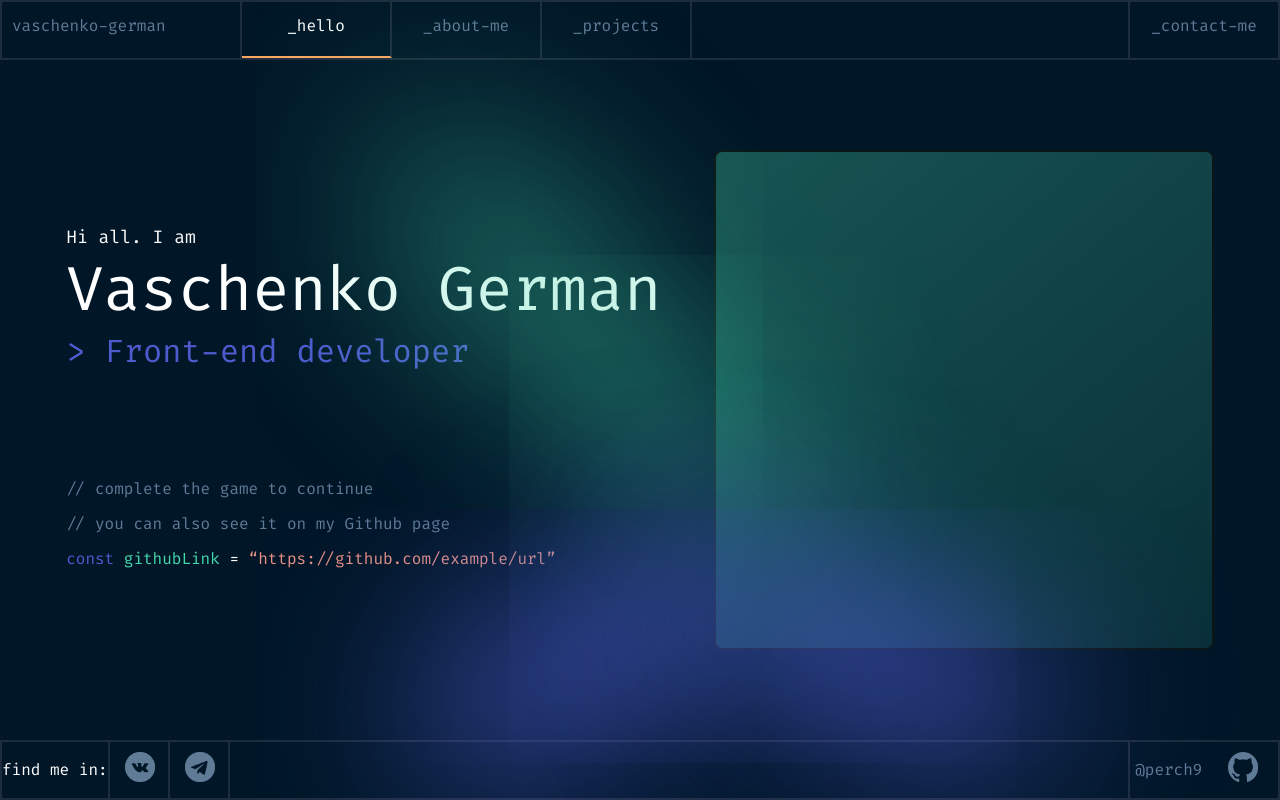
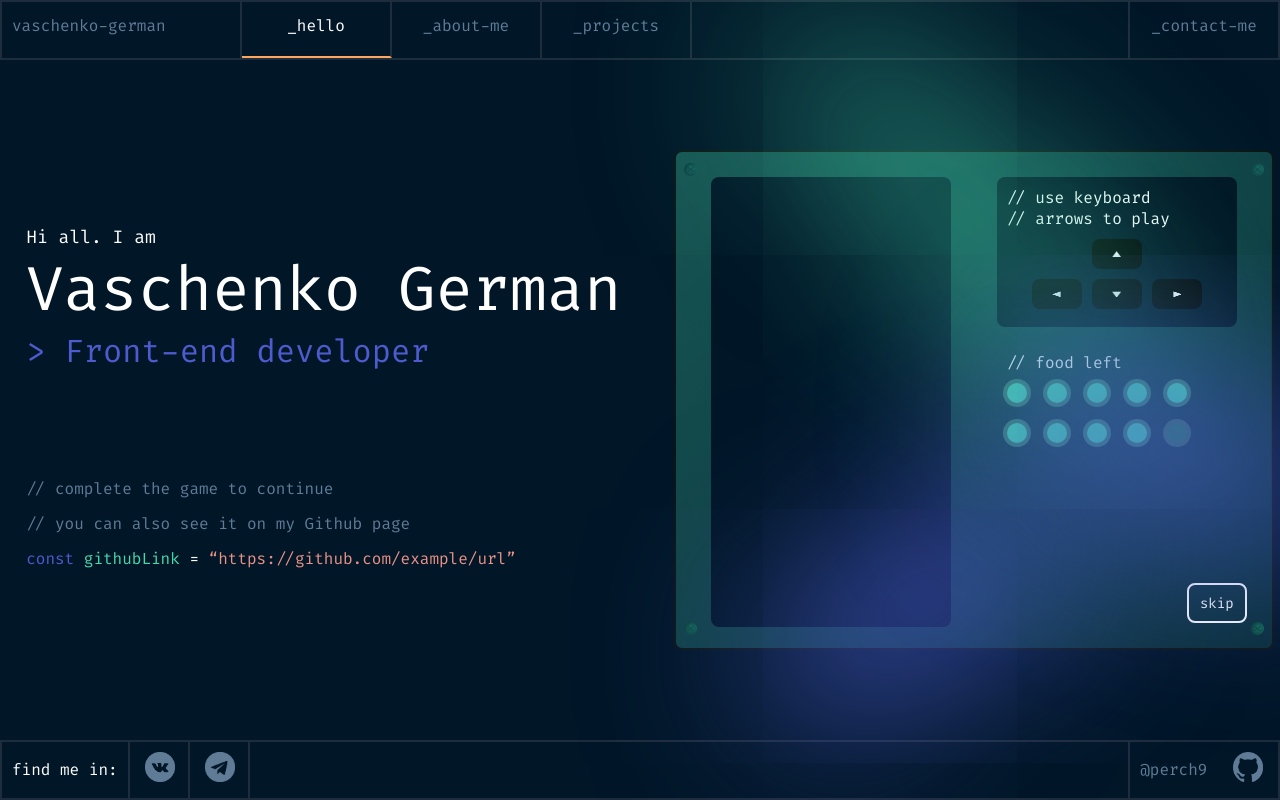
Before and after one commit to perch9/portfolio-website, a plain HTML site: page pages/index.html in a window 1280 px wide. Drawn offline with Linux system fonts and the light colour scheme.

Commit message:
update game panel design

```diff
--- a/css/style.css
+++ b/css/style.css
@@ -22,6 +22,8 @@
     --contentMargin: calc( (var(--mainHeight) - var(--contentHeight)) / 2 );
     --contentHeight: 600px;
     --gameHeight:500px;
+    --gameElementHeight:450px;
+    --gamePadding:calc((var(--gameHeight) - var(--gameElementHeight)) / 2 );
 }
 
 header,footer {
@@ -86,7 +88,7 @@ main {
     justify-content: space-around;
     margin: 0 auto;
     margin-bottom: var(--contentMargin);
-    width: 1200px;
+    width: 1300px;
     height: var(--contentHeight);
 }
 
@@ -145,15 +147,18 @@ main {
 }
 
 .game {
+    position: relative;
     margin-top: calc((var(--contentHeight) - 500px) / 2 );
     background: linear-gradient(140deg, rgba(23, 85, 83, 100%), rgba(67, 217, 173, 13%));
-    width: 500px;
+    width: 600px;
     height: var(--gameHeight);
     border: #0C1616 2px solid;
     border-radius: 8px;
+    padding: var(--gamePadding);
+    gap: 25px;
 }
 
-.github,.social {
+.github,.social,.game {
     display: flex;
     flex-direction: row;
     justify-content: space-around;
@@ -171,12 +176,13 @@ main {
 
 .social .label,.username {
     line-height: 55px;
+    padding: 0 10px;
 }
 
 .green-light {
     transform: rotate(45deg);
-    top: 270px;
-    right: 500px;
+    top: 70px;
+    right: 100px;
     width: 400px;
     height: 0px;
     position: absolute;
@@ -190,16 +196,150 @@ main {
 
 .first {
     transform: rotate(150deg);
-    top: 600px;
-    right: 600px;
+    top: 450px;
+    right: 250px;
     width: 200px;
     height: 0px;
 }
 
 .second {
     transform: rotate(200deg);
-    top: 600px;
-    right: 300px;
+    top: 300px;
+    right: 0px;
     width: 200px;
     height: 0px;
 }
+
+canvas {
+    width: 240px;
+    height: var(--gameElementHeight);
+    background-color: #011627;
+    border-radius: 8px;
+}
+
+.game-info {
+    width: 240px;
+    height: var(--gameElementHeight);
+}
+
+.bolt {
+    position: absolute;
+}
+
+.right-template {
+    position: relative;
+}
+
+.top-left {
+    top:60px;
+    left: 10px;
+}
+
+.top-right {
+    top:60px;
+    right: 10px;
+}
+
+.bottom-left {
+    bottom:60px;
+    left: 10px;
+}
+
+.bottom-right {
+    bottom:60px;
+    right: 10px;
+}
+
+.controls-info {
+    background-color: #011423;
+    height: 150px;
+    border-radius: 8px;
+    padding: 10px;
+}
+
+.controls-info p {
+    color: white;
+}
+
+.controls-buttons {
+    margin: 10px auto;
+    justify-content: center;
+    display: grid;
+    grid-template-areas:
+    ". up ."
+    "left-arrow down right-arrow";
+    gap: 10px;
+}
+
+.control-button {
+    width: 50px;
+    height: 30px;
+    background-color: black;
+    border-radius: 8px;
+    color: white;
+    text-align: center;
+    padding: 2px;
+}
+
+.control-button img {
+    width: 9px;
+    height: 6.5px;
+}
+
+.up {
+    grid-area: up;
+}
+
+.down {
+    grid-area: down;
+}
+
+.right {
+    grid-area: right-arrow;
+}
+
+.left {
+    grid-area: left-arrow;
+}
+
+.food-left {
+    margin-top: 15px;
+    padding: 10px;
+}
+
+.food-left p {
+    color: white;
+}
+
+.food-counter {
+    margin-top: 10px;
+    display: grid;
+    grid-template-columns: 20px 20px 20px 20px 20px;
+    gap: 20px;
+}
+
+.count {
+    width: 20px;
+    height: 20px;
+    background-color: #43D9AD;
+    border-radius: 50%;
+    box-shadow: 0 0 0 4px #35816b;
+}
+
+.eaten {
+    background-color: #24745c;
+    box-shadow: 0 0 0 4px #33695c;
+}
+
+button {
+    position: absolute;
+    bottom: 25px;
+    right: 25px;
+    border-radius: 8px;
+    width: 60px;
+    height: 40px;
+    font-size: 14px;
+    background: rgba( 255, 255, 255, 0);
+    color: white;
+    border: white 2px solid;
+}
--- a/pages/index.html
+++ b/pages/index.html
@@ -34,14 +34,44 @@
                     <div class="game">
                         <canvas></canvas>
                         <div class="game-info">
-
+                            <div class="controls">
+                                <div class="controls-info">
+                                    <p class="label comment">// use keyboard<br>// arrows to play</p>
+                                    <div class="controls-buttons">
+                                        <div class="control-button up"><img src="../img/up-arrow.png"></div>
+                                        <div class="control-button left"><img src="../img/left-arrow.png"></div>
+                                        <div class="control-button down"><img src="../img/down-arrow.png"></div>
+                                        <div class="control-button right"><img src="../img/right-arrow.png"></div>
+                                    </div>
+                                </div>
+                            </div>
+                            <div class="food-left">
+                                <p class="label comment">// food left</p>
+                                <div class="food-counter">
+                                    <div class="count"></div>
+                                    <div class="count"></div>
+                                    <div class="count"></div>
+                                    <div class="count"></div>
+                                    <div class="count"></div>
+                                    <div class="count"></div>
+                                    <div class="count"></div>
+                                    <div class="count"></div>
+                                    <div class="count"></div>
+                                    <div class="count eaten"></div>
+                                </div>
+                                <button>skip</button>
+                            </div>
                         </div>
+                        <div class="green-light"></div>
+                        <div class="blue-light first"></div>
+                        <div class="blue-light second"></div>
                     </div>
+                    <div class="bolt top-left"><img src="../img/bolt-up-left.png"></div>
+                    <div class="bolt top-right"><img src="../img/bolt-up-left.png"></div>
+                    <div class="bolt bottom-left"><img src="../img/bolt-up-left.png"></div>
+                    <div class="bolt bottom-right"><img src="../img/bolt-up-left.png"></div>
                 </div>
         </div>
-        <div class="green-light"></div>
-        <div class="blue-light first"></div>
-        <div class="blue-light second"></div>
     </main>
     <footer>
         <div class="social">
```
Also changed, not shown: img/bolt-up-left.png (added), img/down-arrow.png (added), img/left-arrow.png (added), img/right-arrow.png (added), img/up-arrow.png (added).
